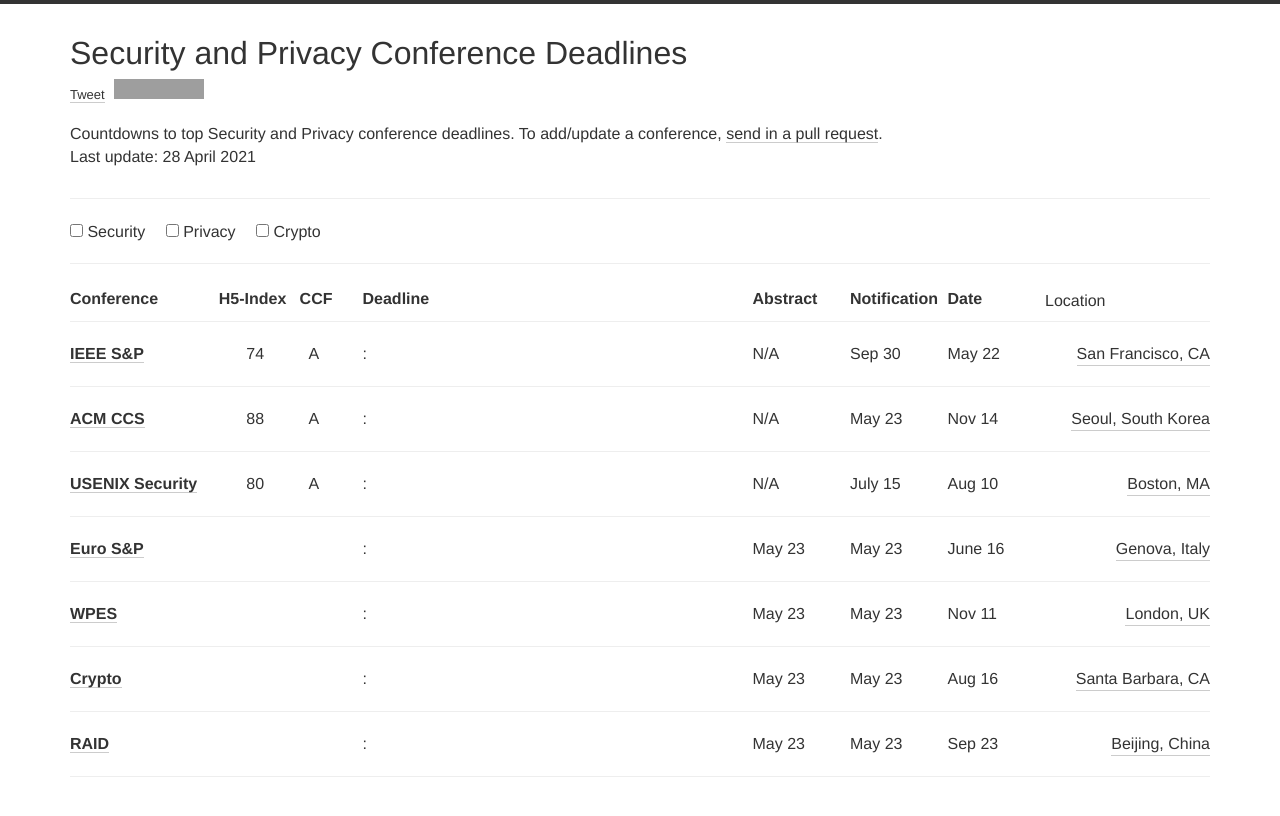
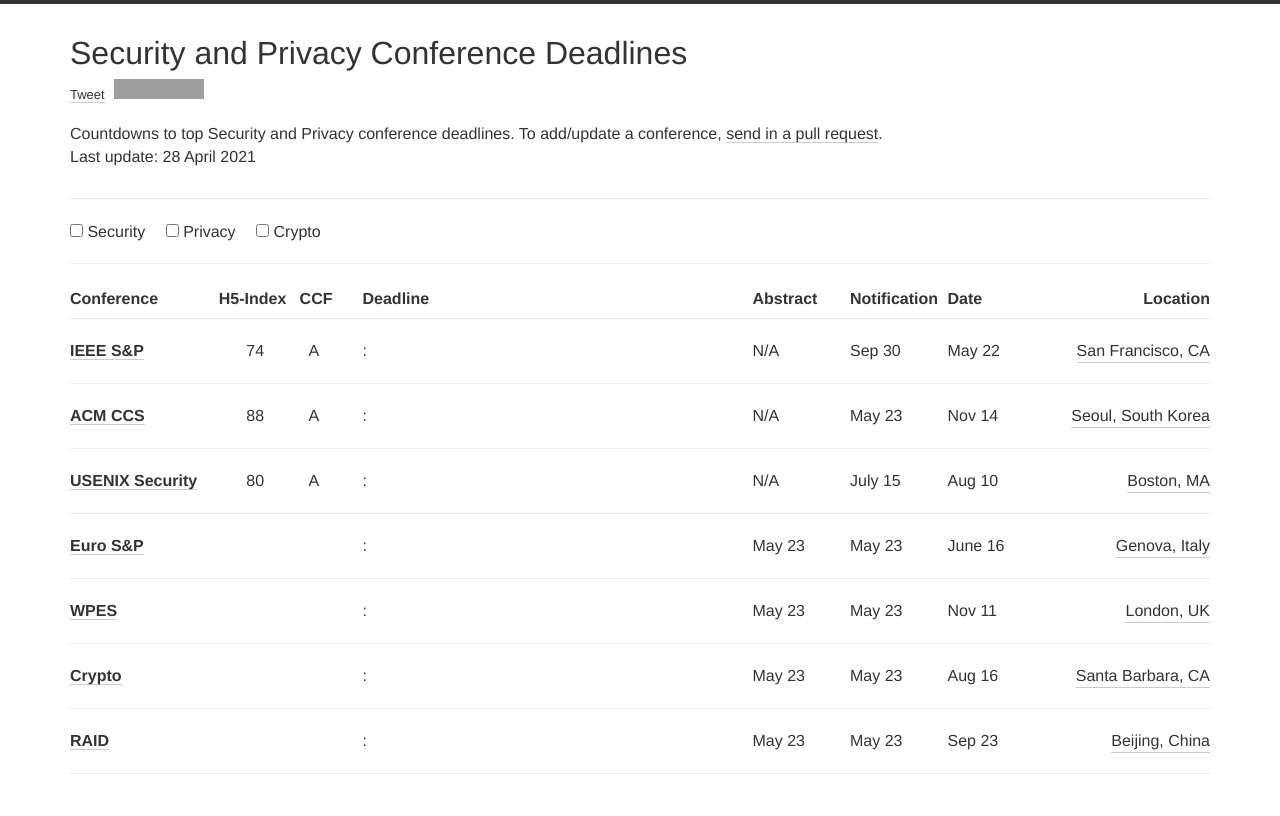
Before and after one commit to jianghaizhi/conference, a Jekyll site: the page built from index.html, in a window 1280 px wide. Shown: the top 816 px of the page. Built offline with Jekyll 4.4.1, drawn with Linux system fonts in a browser that asks for light colours; nearby versions of some CDN libraries; comment, search, counter and statistics services are not loaded; grey boxes are pictures that could not be loaded.

Commit message:
Update index.html

```diff
--- a/index.html
+++ b/index.html
@@ -48,11 +48,11 @@
               </form><hr>
              <div class="row" style="padding-top:5px">
        <div class="col-xs-12 col-md-3"><h2>Conference<font style="float:right">H5-Index&nbsp;&nbsp;&nbsp;CCF</font></h2></div>
-      <div class="col-xs-12 col-md-4"><h2 style="float:left;">Deadline</h2></div>
+      <div class="col-xs-12 col-md-4"><h2 style="float:center;">Deadline</h2></div>
         <div class="col-xs-12 col-md-1"><h2>Abstract</h2></div>
         <div class="col-xs-12 col-md-1"><h2>Notification</h2></div>
         <div class="col-xs-12 col-md-1"><h2>Date</h2></div>
-        <div class="col-xs-12 col-md-2"><h2style="float:right;">Location</h2></div>
+        <div class="col-xs-12 col-md-2"><h2 style="float:right;">Location</h2></div>
       </div>
 
             <!-- </div> -->
```
